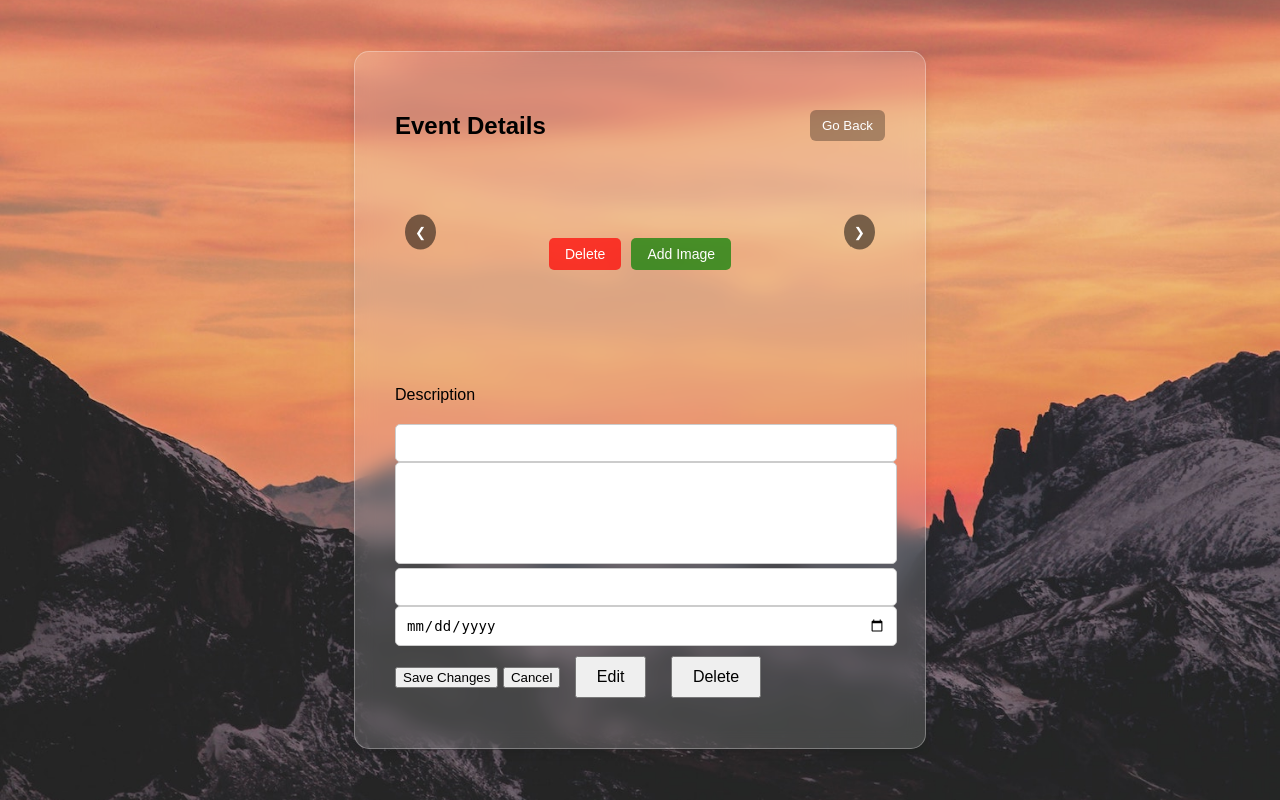
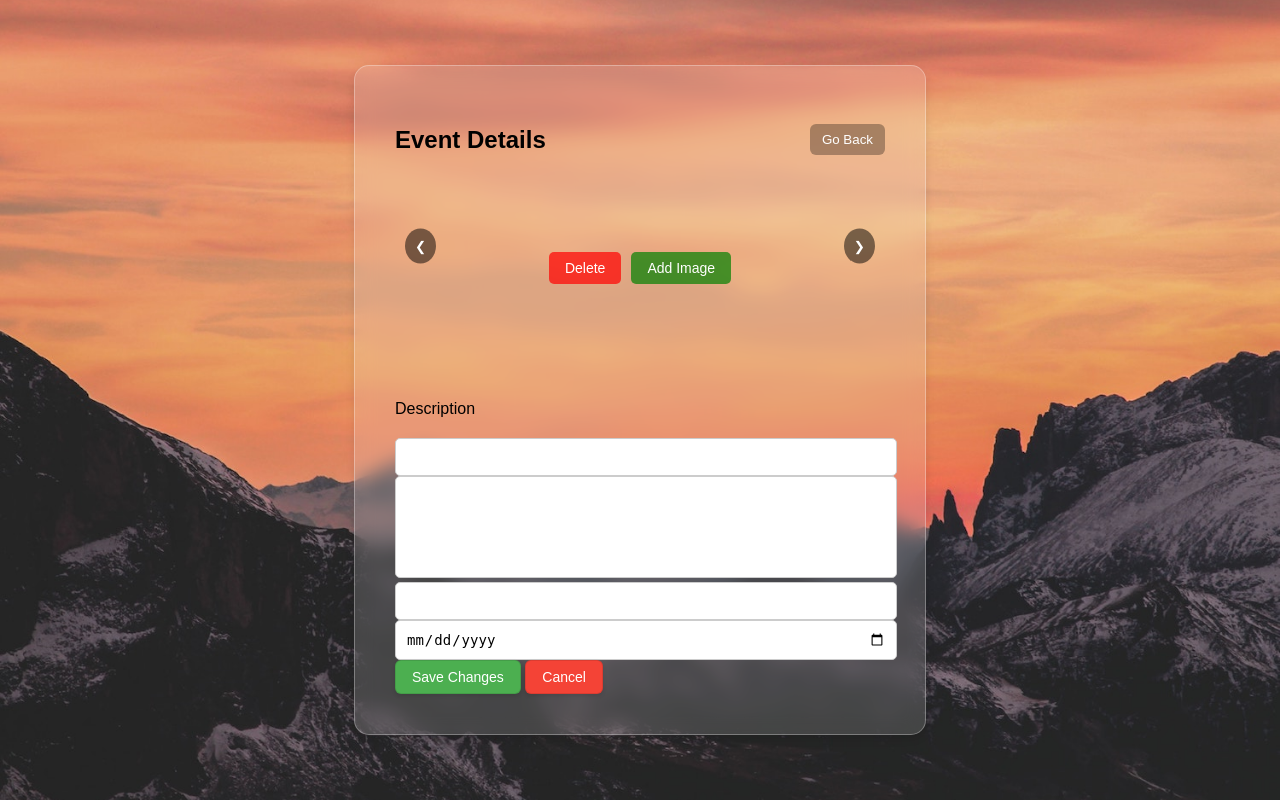
Before and after one commit to jusilo/Team-MAG-Web-App, a Flask app: template frontend/templates/edit-event.html in a window 1280 px wide. Run offline with Flask 3, Linux system fonts and the light colour scheme; the template is opened without the code that fills it, so the values that code supplies are empty; some libraries are stand-ins or nearby versions.

Commit message:
redesign for hte buttons

```diff
--- a/frontend/static/css/edit-event.css
+++ b/frontend/static/css/edit-event.css
@@ -180,24 +180,45 @@ textarea {
     resize: none;
 }
 
-/* ========== Save Button ========== */
-.save-btn {
-    width: auto; /* Keeps width based on content */
-    padding: 10px 20px;
-    border: none;
-    border-radius: 8px;
-    font-size: 16px;
-    cursor: pointer;
-    transition: background 0.3s;
-    background: purple;
-    color: white;
-    text-align: center;
-    display: inline-block; /* Keeps it inline */
-    margin: 10px 0; /* Adds spacing but does not center */
+/* ========== Save and Cancel Buttons ========== */
+.button-container {
+    display: flex;
+    justify-content: center;
+    gap: 10px;
+    margin: 10px 0;
 }
 
-.save-btn:hover {
-    background: darkviolet;
+.edit-btn, .cancel-btn {
+    padding: 8px 16px;
+    border-radius: 6px;
+    font-size: 14px;
+    font-weight: 500;
+    cursor: pointer;
+    transition: all 0.2s ease;
+    border: 1px solid rgba(0, 0, 0, 0.1);
+    box-shadow: 0 2px 4px rgba(0, 0, 0, 0.1);
+}
+
+.edit-btn {
+  background-color: #4CAF50;
+  color: white;
+}
+
+.edit-btn:hover {
+  background-color: #43A047;
+  transform: translateY(-1px);
+  box-shadow: 0 3px 6px rgba(0, 0, 0, 0.15);
+}
+
+.cancel-btn {
+  background-color: #F44336;
+  color: white;
+}
+
+.cancel-btn:hover {
+  background-color: #E53935;
+  transform: translateY(-1px);
+  box-shadow: 0 3px 6px rgba(0, 0, 0, 0.15);
 }
 
 /* ========== Delete Button Centered ========== */
--- a/frontend/templates/edit-event.html
+++ b/frontend/templates/edit-event.html
@@ -58,9 +58,6 @@
                     <!-- Cancel Button -->
                     <button type="button" class="cancel-btn" id="cancelBtn">Cancel</button>
 
-                    <!-- Edit and Delete Buttons -->
-                    <button id="edit-button" class="btn btn-primary">Edit</button>
-                    <button id="delete-button" class="btn btn-danger">Delete</button>
                 </div>
             </div>
         </form>
```
